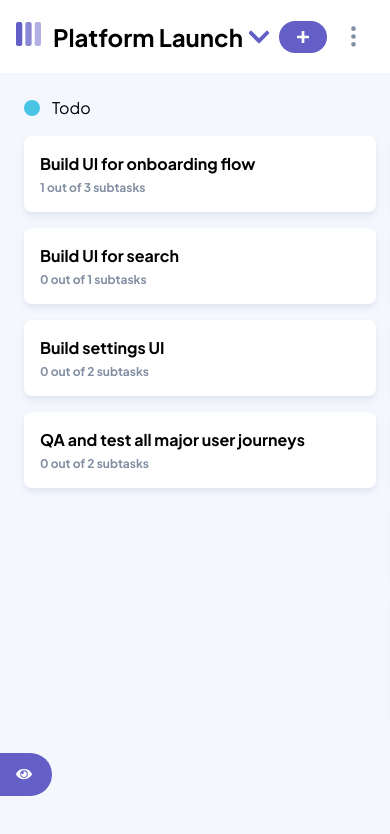
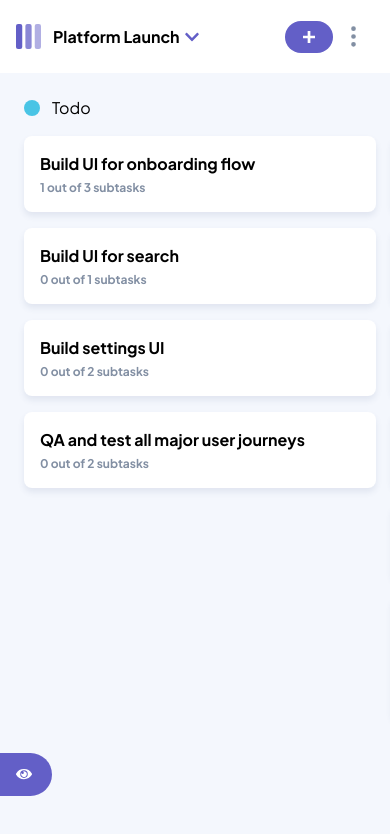
Before and after one commit to Dmitriy24S/task-management-app, a Next.js app: page / in a window 390 px wide. Shown: the top 834 px of the page. Built offline with nearby package versions, Linux system fonts and the light colour scheme.

Commit message:
style: make darker modal backdrop/overlay, header mobile spacing (gap,text size), logo width/height adjustment

```diff
--- a/src/components/Header/Header.tsx
+++ b/src/components/Header/Header.tsx
@@ -26,28 +26,28 @@ const Header = ({
       <div className="flex items-center justify-between p-4">
         <div className="header-left flex items-center gap-3">
           {/* Logo */}
-          <div className="hidden sm:mr-4 sm:block">
+          <div className="hidden sm:mr-4 sm:mb-[1px] sm:flex sm:items-end">
             <Image
               src={`/assets/icons/logo-${darkTheme ? "light" : "dark"}.svg`}
               height={26}
-              width={153}
+              width={161}
               layout="fixed"
               alt="logo"
               priority
             />
           </div>
-          <div className="sm:hidden">
-            <Image src="/assets/icons/logo-mobile.svg" height={24} width={25} alt="logo" />
+          <div className="flex items-end sm:hidden">
+            <Image src="/assets/icons/logo-mobile.svg" height={25} width={25} alt="logo" />
           </div>
           {/* Active board name / open/close sidebar menu */}
           <button
-            className="relative flex items-center gap-1 text-2xl font-bold before:absolute before:-inset-1 before:top-full before:left-0 before:block before:h-0.5 before:w-0 before:bg-[#635FC7] before:opacity-100 before:transition-all before:duration-300 hover:before:w-full hover:before:opacity-100 sm:focus:outline-offset-2 sm:focus-visible:outline-offset-2"
+            className="relative flex items-center gap-1 text-base font-bold before:absolute before:-inset-1 before:top-full before:left-0 before:block before:h-0.5 before:w-0 before:bg-[#635FC7] before:opacity-100 before:transition-all before:duration-300 hover:before:w-full hover:before:opacity-100 sm:text-2xl sm:focus:outline-offset-2 sm:focus-visible:outline-offset-2"
             onClick={() => setIsBoardMenuOpen(!isBoardMenuOpen)}
           >
             {selectedBoard.name} <FaChevronDown fill="#635FC7" className="sm:hidden" />
           </button>
         </div>
-        <div className="header-right flex items-center gap-1.5">
+        <div className="header-right flex items-center sm:gap-1.5">
           <HeaderAddTaskButton setIsNewTaskFormOpen={setIsNewTaskFormOpen} />
           <HeaderMoreInfoButton />
         </div>
--- a/src/components/Modal.tsx
+++ b/src/components/Modal.tsx
@@ -11,10 +11,10 @@ const Modal = ({ children, isOpen, setIsOpen }: Props) => {
   return (
     <div className={`${isOpen ? "block max-h-screen" : "hidden"} `}>
       <div
-        className={`backdrop fixed inset-0 z-20 bg-black opacity-30`}
+        className={`backdrop fixed inset-0 z-20 bg-black opacity-60`}
         onClick={() => setIsOpen(false)}
       ></div>
-      <section className="content-container fixed left-0 right-0 z-30 mx-auto mt-20 flex max-h-[80vh] w-11/12 min-w-[20rem] max-w-max flex-col gap-6 overflow-y-auto rounded-lg bg-white p-6 text-black dark:bg-[#2B2C37] dark:text-white sm:max-w-md">
+      <section className="content-container fixed left-0 right-0 z-30 mx-auto mt-20 flex max-h-[80vh] w-11/12 min-w-[20rem] max-w-md flex-col gap-6 overflow-y-auto rounded-lg bg-white p-6 text-black dark:bg-[#2B2C37] dark:text-white sm:max-w-md">
         {children}
       </section>
     </div>
```
